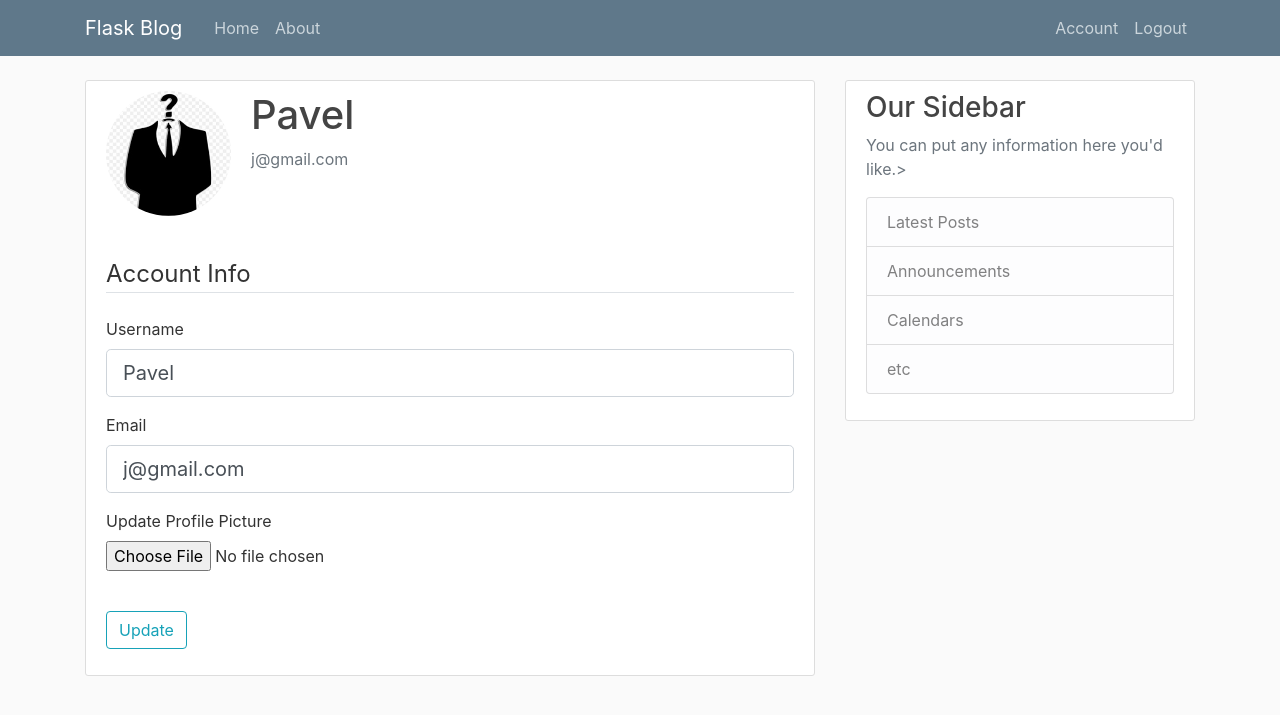
After one commit to LazarevPavel/Flask-web-app, a Flask app: page /account in a window 1280 px wide. The commit adds this page. Shown: the top 715 px of the page. Run offline with Flask 2, Linux system fonts and the light colour scheme; a user stored in the database is signed in; some libraries are stand-ins or nearby versions.

Commit message:
Добавлена возможность апдейтить аккаунт и заливать аватарку

```diff
--- a/Flaskblog/forms.py
+++ b/Flaskblog/forms.py
@@ -1,7 +1,13 @@
 #импорты
 from flask_wtf import FlaskForm
+from flask_wtf.file import FileField, FileAllowed
+
+from flask_login import current_user
+
 from wtforms import StringField, PasswordField, SubmitField, BooleanField
-from wtforms.validators import DataRequired, Length, Email, EqualTo
+from wtforms.validators import DataRequired, Length, Email, EqualTo, ValidationError
+
+from Flaskblog.models import User
 
 
 #Класс регистрационной формы (наследуется от FlaskForm)
@@ -18,6 +24,53 @@
     submit = SubmitField('Sign Up')
 
 
+    #проверка существования юзера с указанным именем
+    def validate_username(self, username):
+        user = User.query.filter_by(username=username.data).first()  #ищем юзера с указанным именем
+        if user:   #если такой юзер есть, выкинем ошибку
+            raise ValidationError('That username is taken. Please choose a different one.')
+
+
+    # проверка существования юзера с указанным именем
+    def validate_email(self, email):
+        user = User.query.filter_by(email=email.data).first()  # ищем юзера с указанным именем
+        if user:  # если такой юзер есть, выкинем ошибку
+            raise ValidationError('That email is taken. Please choose a different one.')
+
+
+
+
+
+#Класс формы обновления информации аккаунта (наследуется от FlaskForm)
+class UpdateAccountForm(FlaskForm):
+    #поле: имя юзера типа String, не может быть пустым (DataRequired), длина имени должна находиться в пределах 2-20 символов (Length)
+    username = StringField('Username', validators=[DataRequired(), Length(min=2, max=20)])
+    #поле: почта типа String, не может быть пустым (DataRequired), соблюдается контроль написания адреса почты (Email)
+    email = StringField('Email', validators=[DataRequired(), Email()])
+    #поле: картинка
+    picture = FileField('Update Profile Picture', validators=[FileAllowed(['jpg', 'png'])])
+
+    #кнопка подтверждения
+    submit = SubmitField('Update')
+
+
+    #проверка существования юзера с указанным именем
+    def validate_username(self, username):
+        if username.data != current_user.username:
+            user = User.query.filter_by(username=username.data).first()  #ищем юзера с указанным именем
+            if user:   #если такой юзер есть, выкинем ошибку
+                raise ValidationError('That username is taken. Please choose a different one.')
+
+
+    # проверка существования юзера с указанным именем
+    def validate_email(self, email):
+        if email.data != current_user.email:
+            user = User.query.filter_by(email=email.data).first()  # ищем юзера с указанным именем
+            if user:  # если такой юзер есть, выкинем ошибку
+                raise ValidationError('That email is taken. Please choose a different one.')
+
+
+
 
 
 #Класс авторизационной формы (наследуется от FlaskForm)
--- a/Flaskblog/routes.py
+++ b/Flaskblog/routes.py
@@ -1,8 +1,13 @@
 #Импорты
-from flask import render_template, url_for, flash, redirect
+import secrets
+import os
+from PIL import Image
 
-from Flaskblog import app
-from Flaskblog.forms import RegistrationForm, LoginForm
+from flask import render_template, url_for, flash, redirect, request
+from flask_login import login_user, current_user, logout_user, login_required
+
+from Flaskblog import app, db, bcrypt
+from Flaskblog.forms import RegistrationForm, LoginForm, UpdateAccountForm
 from Flaskblog.models import User, Post
 
 
@@ -40,21 +45,77 @@
 #добавляем эндпоинт регистрации юзера
 @app.route('/register', methods=['GET', 'POST'])
 def register():
+    if current_user.is_authenticated:  #если пользователь уже авторизован
+        return redirect(url_for('home'))   #нет смысла регистрировать его снова, перенаправляем на домашнюю страницу
+
     form = RegistrationForm() #создаём экземпляр регистрационной формы
     if form.validate_on_submit():  #если введённая информация корректна
+        hashed_password = bcrypt.generate_password_hash(form.password.data).decode('utf-8')  #хэшируем пароль пользователя и переводим его в понятный буквенно-цифровой вид
+        user = User(username=form.username.data, email=form.email.data, password=hashed_password) #создаём юзера с данными из формы (но с шифрованным паролем)
+        db.session.add(user) #добавляем нового пользователя в БД
+        db.session.commit()  #комиттим изменения
         flash(f'Account created for {form.username.data}!', 'success')  #выдаём сообщение об успешной регистрации
-        return redirect(url_for('home'))  #перенаправляем юзера на домашнюю страницу
+        return redirect(url_for('login'))  #перенаправляем юзера на домашнюю страницу
     return render_template('register.html', title='Register', form=form) #отправляем юзеру страницу с формой регистрации
 
 
 #добавляем эндпоинт авторизации юзера
 @app.route('/login', methods=['GET', 'POST'])
 def login():
+    if current_user.is_authenticated:  # если пользователь уже авторизован
+        return redirect(url_for('home'))  # нет смысла авторизовываться снова, перенаправляем на домашнюю страницу
+
     form = LoginForm() #создаём экземпляр авторизационной формы
     if form.validate_on_submit():  # если введённая информация корректна
-        if form.email.data == 'admin@blog.com' and form.password.data == 'password': #Если авторизация прошла успешно
-            flash('You have been logged in!', 'success')  #выкидываем сообщение
-            return redirect(url_for('home'))            #перенаправляем юзера на домашнюю страницу
-        else:  #если авторизация провалилась
-            flash('Login Unsuccessful. Please check username and password.', 'danger') #выкидываем сообщение
+        user = User.query.filter_by(email=form.email.data).first()  #ищем пользователя
+        if user and bcrypt.check_password_hash(user.password, form.password.data):  #если залогинилиись норм
+            login_user(user, remember=form.remember.data)   #функция логининга юзера
+            next_page = request.args.get('next') #берём адрес следующей страницы после авторизации
+            return redirect(next_page) if next_page else redirect(url_for('home'))  #перенаправляем на следующую страницу или на домашнюю страницу, если следующей нет
+        else:
+            flash('Login Unsuccessful. Please check email and password.', 'danger') #выкидываем сообщение
     return render_template('login.html', title='Login', form=form) #отправляем юзеру страницу с формой авторизации
+
+
+#ендпоинт для разлогинивания юзера
+@app.route('/logout')
+def logout():
+    logout_user()  #функция разлогинивания
+    return redirect(url_for('home'))  #перенаправляем на домашнюю страницу
+
+
+
+#функция сохранения картинки
+def save_picture(form_picture):
+    random_hex = secrets.token_hex(8) #генерация 8 символов шестнадцатиричной системы счисления
+    _, t_ext = os.path.splitext(form_picture.filename) #разделить имя файла на имя и расширение
+    picture_fn = random_hex + t_ext  #соединяем кодировку и расширение
+    picture_path = os.path.join(app.root_path, 'static/profile_pics', picture_fn) #создаём строку-путь до картинки
+    output_size = (125, 125)  #обозначаем размер картинки
+    img = Image.open(form_picture)  #открываем картинку, заданную юзеру
+    img.thumbnail(output_size)  #уменьшаем заданную картинку до обозначенных размеров
+    img.save(picture_path) #сохраняем картинку согласно пути
+    return picture_fn #возвращаем название файла-картинки
+
+
+
+#Энпоинт для входа на страницу аккаунта
+@app.route('/account', methods=['GET', 'POST'])
+@login_required  #требуется авторизация
+def account():
+    form = UpdateAccountForm() #создаём форму, чтобы отобразить её на странице аккаунта
+    if form.validate_on_submit():  #по нажатию на кнопку
+        if form.picture.data: #если хотят залить аватарку новую
+            picture_file = save_picture(form.picture.data) #сохраняем новую картинку
+            current_user.image_file = picture_file         #меняем картинку пользователя в данных
+        current_user.username = form.username.data  #поменять юзернэйм
+        current_user.email = form.email.data  #поменять эмайл
+        db.session.commit()  #закрепить измененния
+        flash('Yout account has been updated!', 'success')  #показать табличку "успех"
+        return redirect(url_for('account'))  #обновить страницу
+    elif request.method == 'GET':
+        form.username.data = current_user.username  #вставить в форму юзернэйм
+        form.email.data = current_user.email   #вставить в форму эмайл юзера
+
+    image_file = url_for('static', filename='profile_pics/' + current_user.image_file)  #находим аватарку юзера в файлах
+    return render_template('account.html', title='Account', image_file=image_file, form=form)  # отправляем юзеру страницу с формой
--- /dev/null
+++ b/Flaskblog/templates/account.html
@@ -0,0 +1,63 @@
+<!-- Страница наследуется от layout.html -->
+{% extends "layout.html" %}
+<!-- контент, который будет вставлен в одноимённый блок наследованного layout.html -->
+{% block content %}
+    <div class="content-section">
+        <div class="media">
+            <img class="rounded-circle account-img" src="{{ image_file }}">
+            <div class="media-body">
+                <h2 class="account-heading">{{ current_user.username }}</h2>
+                <p class="text-secondary">{{ current_user.email }}</p>
+            </div>
+        </div>
+        <!-- FORM HERE -->
+        <form method="POST" action="" enctype="multipart/form-data">
+            {{ form.hidden_tag() }}
+            <br class="form-group">
+            <fieldset>
+                <legend class="border-bottom mb-4">Account Info</legend>
+                <div class="form-group">
+                    {{ form.username.label(class="form-control-label") }}
+
+                    {% if form.username.errors %}
+                        {{ form.username(class="form-control form-control-lg is-invalid") }}
+                        <div class="invalid-feedback">
+                            {% for error in form.username.errors %}
+                                <span>{{ error }}</span>
+                            {% endfor %}
+                        </div>
+                    {% else %}
+                        {{ form.username(class="form-control form-control-lg") }}
+                    {% endif %}
+                </div>
+                <div class="form-group">
+                    {{ form.email.label(class="form-control-label") }}
+                    {% if form.email.errors %}
+                        {{ form.email(class="form-control form-control-lg is-invalid") }}
+                        <div class="invalid-feedback">
+                            {% for error in form.email.errors %}
+                                <span>{{ error }}</span>
+                            {% endfor %}
+                        </div>
+                    {% else %}
+                        {{ form.email(class="form-control form-control-lg") }}
+                    {% endif %}
+                </div>
+                <div class="form-group">
+                    {{ form.picture.label() }}
+                    {{ form.picture(class="form-control-file") }}
+
+                    {% if form.picture.errors %}
+                        {% for error in form.picture.errors %}
+                            <span class="text-danger">{{ error }}</span>
+                        {% endfor %}
+                    {% endif %}
+                </div>
+              </fieldset>
+            </br>
+            <div class="form-group">
+                {{ form.submit(class="btn btn-outline-info") }}
+            </div>
+        </form>
+    </div>
+{% endblock content %}
--- a/Flaskblog/templates/layout.html
+++ b/Flaskblog/templates/layout.html
@@ -37,8 +37,13 @@
             </div>
             <!-- Navbar Right Side -->
             <div class="navbar-nav">
-              <a class="nav-item nav-link" href="{{ url_for('login') }}">Login</a>
-              <a class="nav-item nav-link" href="{{ url_for('register') }}">Register</a>
+              {% if current_user.is_authenticated %}
+                <a class="nav-item nav-link" href="{{ url_for('account') }}">Account</a>
+                <a class="nav-item nav-link" href="{{ url_for('logout') }}">Logout</a>
+              {% else %}
+                <a class="nav-item nav-link" href="{{ url_for('login') }}">Login</a>
+                <a class="nav-item nav-link" href="{{ url_for('register') }}">Register</a>
+              {% endif %}
             </div>
           </div>
         </div>
```
Also changed, not shown: Flaskblog/__init__.py (+8 -0 lines), Flaskblog/models.py (+9 -2 lines), Flaskblog/site.db, Flaskblog/static/profile_pics/6f53bf5eaecdc8f4.jpg (added), Flaskblog/static/profile_pics/9e17cdfbd347fdb5.jpg (added), Flaskblog/static/profile_pics/default.jpg (added).
